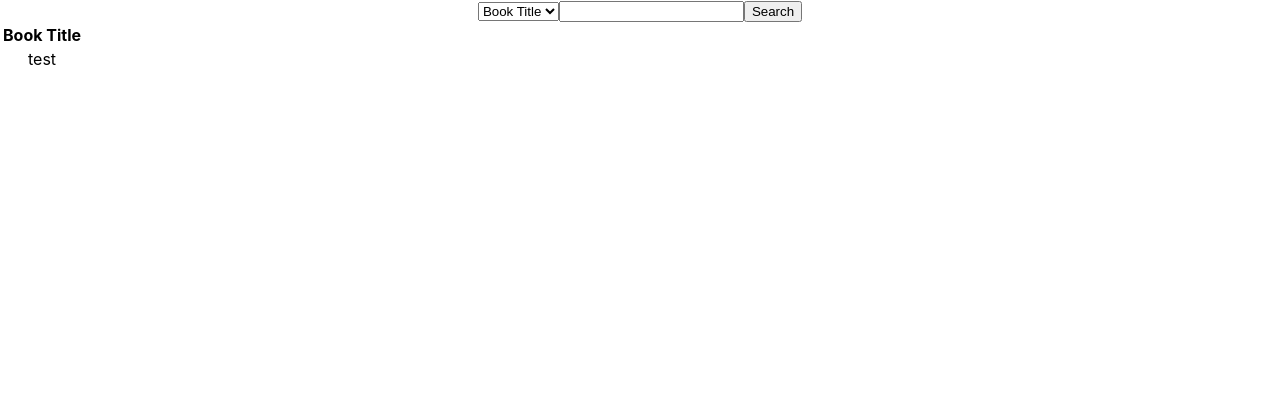
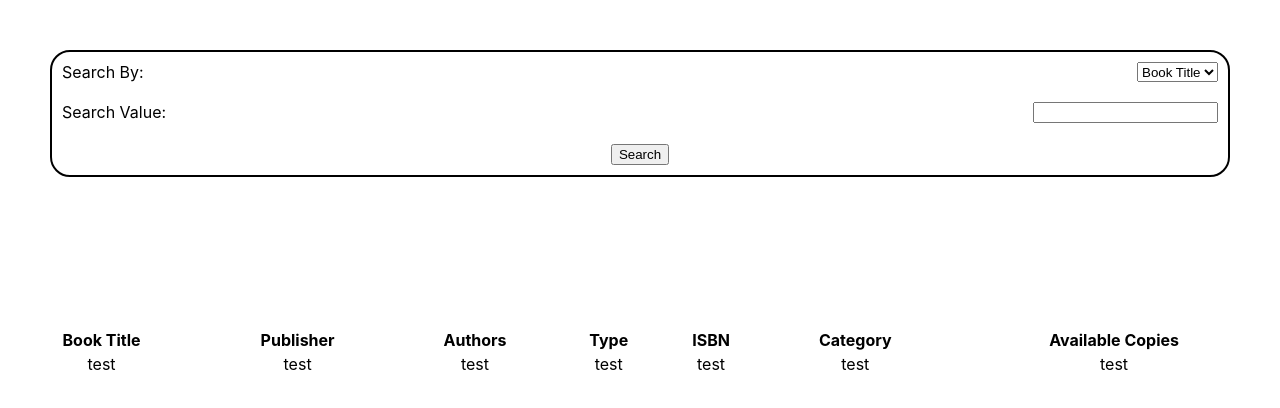
Before and after one commit to DevDaniloFerrari/book-library-frontend, a React (Create React App) app: page / in a window 1280 px wide. Shown: the top 408 px of the page. Built offline with nearby package versions, Linux system fonts and the light colour scheme.

Commit message:
organize components on screen

```diff
--- a/src/components/SearchButton.js
+++ b/src/components/SearchButton.js
@@ -1,7 +1,9 @@
 import React from 'react'
 
 export default function SearchButton() {
-  return (
-    <button>Search</button>
-  )
+    return (
+        <div>
+            <button>Search</button>
+        </div>
+    )
 }
--- a/src/components/SearchInput.js
+++ b/src/components/SearchInput.js
@@ -1,7 +1,13 @@
 import React from 'react'
 
 export default function SearchInput() {
-  return (
-    <input></input>
-  )
+    return (
+        <div style={{
+            display: 'flex',
+            justifyContent: 'space-between',
+        }}>
+            <text>Search Value:</text>
+            <input></input>
+        </div>
+    )
 }
--- a/src/components/SearchSelect.js
+++ b/src/components/SearchSelect.js
@@ -2,6 +2,11 @@ import React from 'react'
 
 export default function SearchSelect() {
   return (
+    <div style={{
+      display: 'flex',
+      justifyContent: 'space-between',
+    }}>
+      <text>Search By:</text>
       <select>
         <option>Book Title</option>
         <option>Publisher</option>
@@ -10,5 +15,6 @@ export default function SearchSelect() {
         <option>ISBN</option>
         <option>Category</option>
       </select>
+    </div>
   )
 }
--- a/src/components/Table.js
+++ b/src/components/Table.js
@@ -6,10 +6,22 @@ export default function Table() {
             <thead>
                 <tr>
                     <th>Book Title</th>
+                    <th>Publisher</th>
+                    <th>Authors</th>
+                    <th>Type</th>
+                    <th>ISBN</th>
+                    <th>Category</th>
+                    <th>Available Copies</th>
                 </tr>
             </thead>
             <tbody>
                 <tr>
+                    <td>test</td>
+                    <td>test</td>
+                    <td>test</td>
+                    <td>test</td>
+                    <td>test</td>
+                    <td>test</td>
                     <td>test</td>
                 </tr>
             </tbody>
--- a/src/pages/SearchBookPage.js
+++ b/src/pages/SearchBookPage.js
@@ -6,11 +6,25 @@ import Table from '../components/Table'
 
 export default function SearchBookPage() {
     return (
-        <>
-            <SearchSelect />
-            <SearchInput />
-            <SearchButton />
+        <div style={{
+            display: 'flex',
+            flexDirection: 'column',
+            gap: 100
+        }}>
+            <div style={{
+                display: 'flex',
+                flexDirection: 'column',
+                gap: 20,
+                border: '2px solid black',
+                borderRadius: '20px',
+                margin: '50px',
+                padding: '10px'
+            }}>
+                <SearchSelect />
+                <SearchInput />
+                <SearchButton />
+            </div>
             <Table />
-        </>
+        </div>
     )
 }
```
Lines whose indentation alone changed are shown as unchanged.
